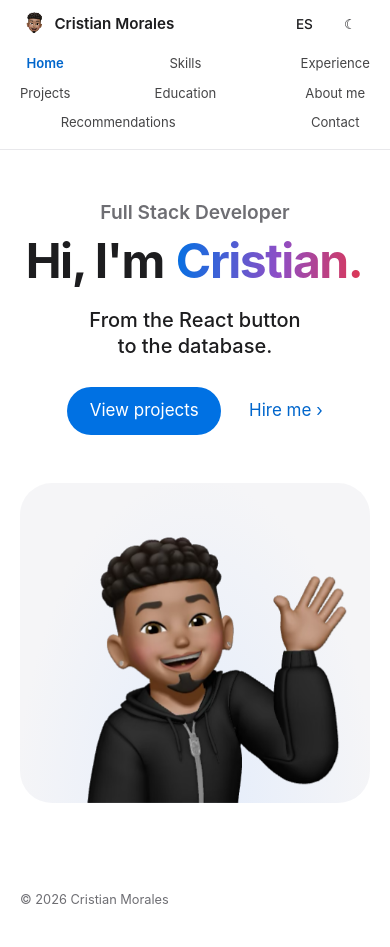
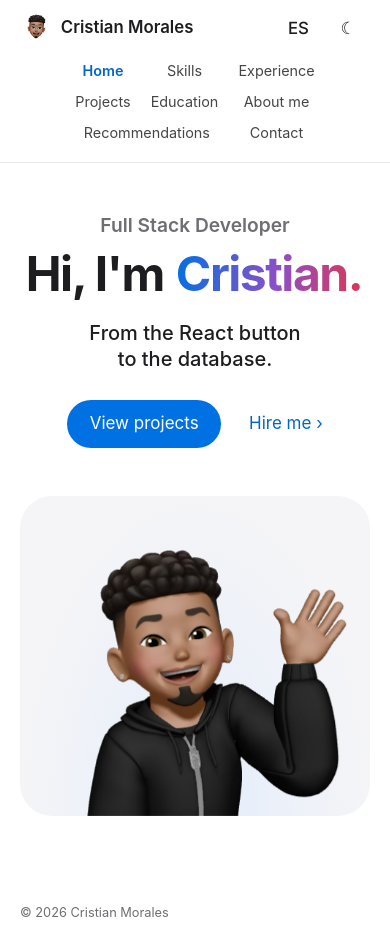
Before and after one commit to ChrisOnfroy/ChrisOnfroy.github.io, a plain HTML site: page index.html in a window 390 px wide. Drawn offline with Linux system fonts and the light colour scheme.

Commit message:
Agranda la barra de navegación superior

```diff
--- a/index.html
+++ b/index.html
@@ -15,7 +15,7 @@ document.documentElement.dataset.theme=t})();
 <link rel="preconnect" href="https://fonts.googleapis.com">
 <link rel="preconnect" href="https://fonts.gstatic.com" crossorigin>
 <link href="https://fonts.googleapis.com/css2?family=Inter:opsz,wght@14..32,400;14..32,500;14..32,600;14..32,700&display=swap" rel="stylesheet">
-<link rel="stylesheet" href="styles.css?v=3">
+<link rel="stylesheet" href="styles.css?v=4">
 </head>
 <body>
 <header class="bar">
@@ -137,6 +137,6 @@ document.documentElement.dataset.theme=t})();
 </section>
 </main>
 <footer class="wrap">© 2026 Cristian Morales</footer>
-<script src="app.js?v=3"></script>
+<script src="app.js?v=4"></script>
 </body>
 </html>
--- a/styles.css
+++ b/styles.css
@@ -147,3 +147,19 @@ nav a[aria-current]{opacity:1;font-weight:600;color:var(--link)}
 nav{gap:1.1rem}
 @media (max-width:36rem){nav{grid-template-columns:repeat(3,auto);gap:0 .5rem}html{scroll-padding-top:0}}
 @media (max-width:36rem){nav a:nth-child(7){grid-column:span 2}}
+
+/* Barra superior más grande y legible */
+.bar-in{max-width:86rem;padding-block:.6rem;font-size:1rem}
+.brand{font-size:1.2rem;gap:.55rem}
+.brand img{width:40px;height:40px}
+.controls button{width:2.75rem;height:2.75rem;font-size:1.05rem}
+@media (min-width:36.01rem){nav a{padding-block:.4rem}}
+@media (max-width:75rem){
+ .bar-in{flex-wrap:wrap;gap:0 .75rem}.controls{margin-left:auto}
+ nav{order:3;width:100%;margin:0;flex-wrap:wrap;justify-content:center;gap:0 1.25rem;overflow:visible}
+}
+@media (min-width:36.01rem) and (max-width:75rem){html{scroll-padding-top:0}}
+@media (max-width:36rem){
+ .bar-in{padding-block:.35rem;font-size:.9rem}
+ .brand{font-size:1.05rem}.brand img{width:32px;height:32px}
+}
```
